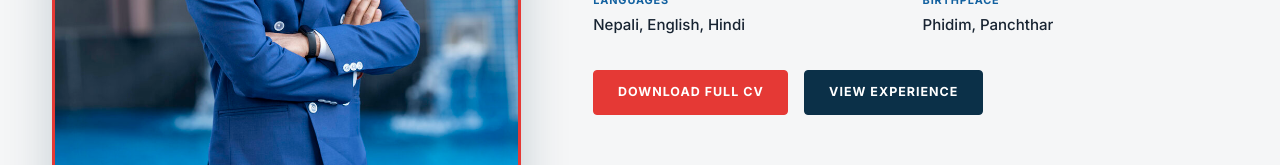
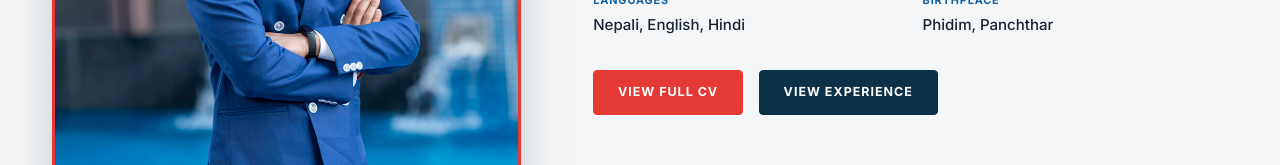
Before and after one commit to rtrcba-del/new-with-seo, a React (Vite) app in the folder client/: page /about in a window 1280 px wide. Shown: the part 723-888 px from the top of the page. Built offline with nearby package versions, Linux system fonts and the light colour scheme; no server answers.

Commit message:
Update About.jsx

```diff
--- a/client/src/sections/About.jsx
+++ b/client/src/sections/About.jsx
@@ -28,7 +28,7 @@ export default function About({ profile, references, embedded }) {
           </div>
           <div className="about-btns">
             <a href="/chandra-bhakta-adhikari-resume.pdf" download="Chandra_Bhakta_Adhikari_Resume.pdf" className="btn btn--marigold">
-              Download Full CV
+              View Full CV
             </a>
             <Link to="/experience" className="btn btn--ink">
               View Experience
```
